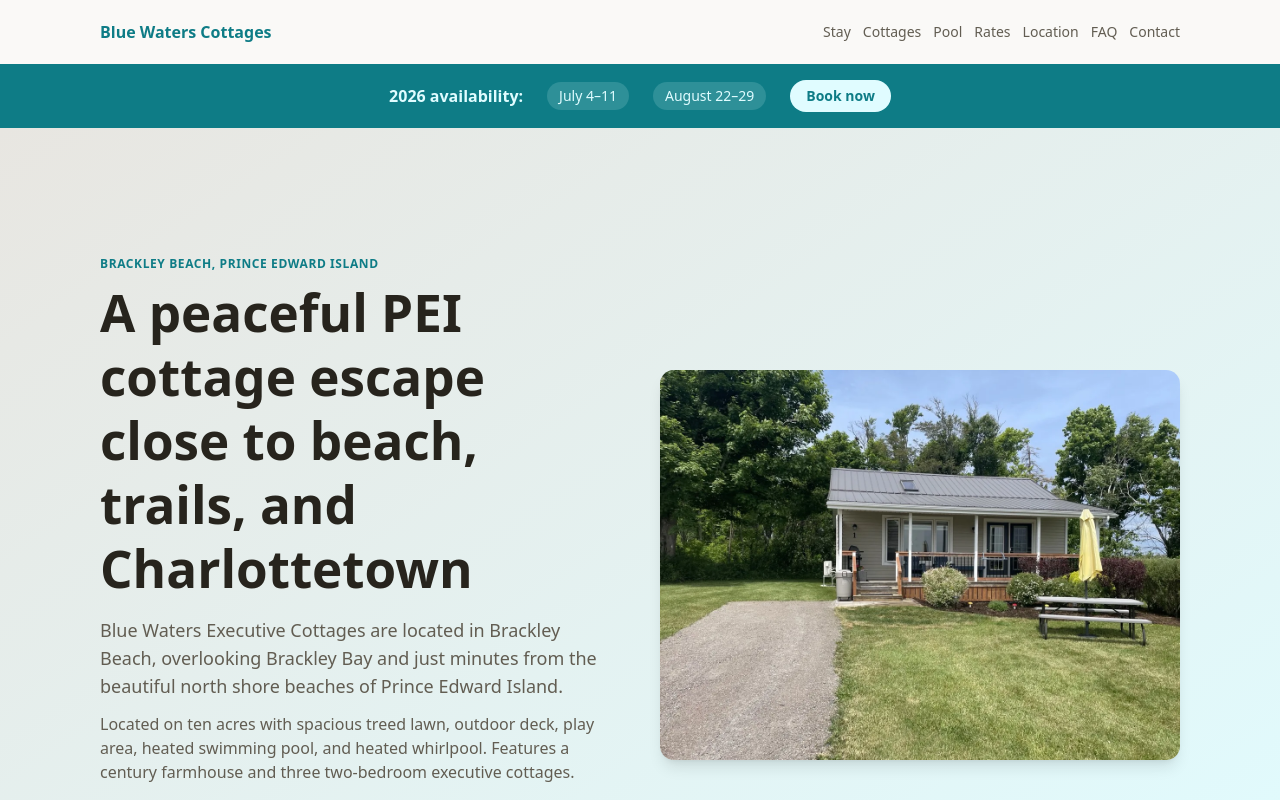
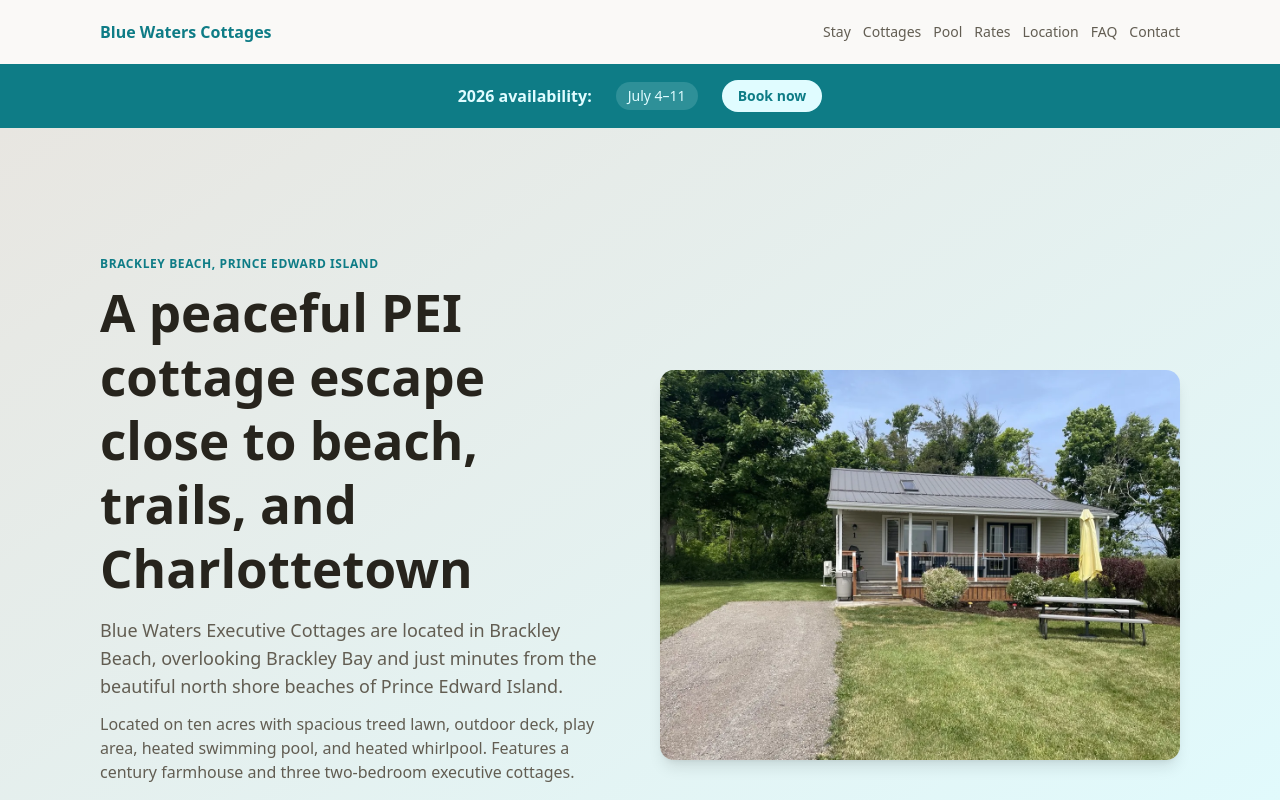
Before and after one commit to kyleseaman/bluewaters, a Next.js app: page / in a window 1280 px wide. Shown: the top 800 px of the page. Built offline with nearby package versions, Linux system fonts and the light colour scheme.

Commit message:
Remove August 22–29 from availability (now booked)
https://claude.ai/code/session_01Fsz3tAmusquzHRAs34qLHx

```diff
--- a/content/availability.ts
+++ b/content/availability.ts
@@ -2,6 +2,5 @@ export const availability = {
   season: "2026",
   weeks: [
     { label: "July 4–11" },
-    { label: "August 22–29" },
   ],
 };
```
